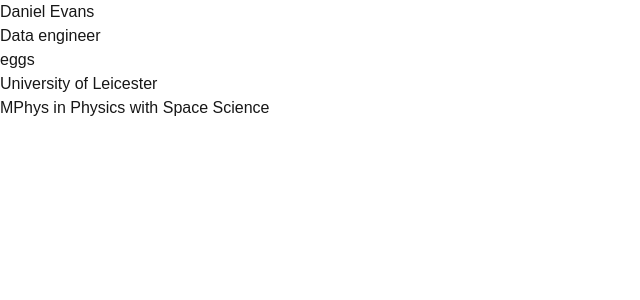
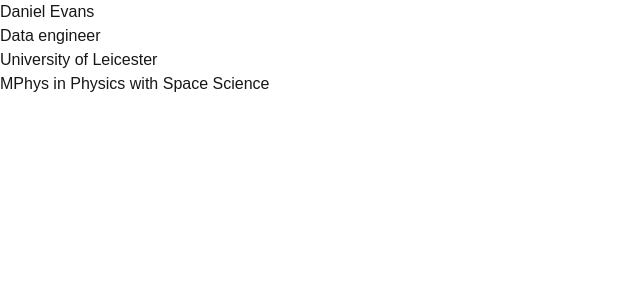
Before and after one commit to dane168/personal-website, a Next.js app: page / in a window 1280 px wide. Shown: the top 300 px of the page, without its empty margins (0-640 px from the left). Built offline with nearby package versions, Linux system fonts and the light colour scheme.

Commit message:
removed test text

```diff
--- a/src/app/page.tsx
+++ b/src/app/page.tsx
@@ -23,7 +23,6 @@
 
         <h1 className="text-4xl font-semibold">Daniel Evans</h1>
         <p>Data engineer</p>
-        <p>eggs</p>
       </div>
       <div className="flex flex-col items-center">
         {
```
